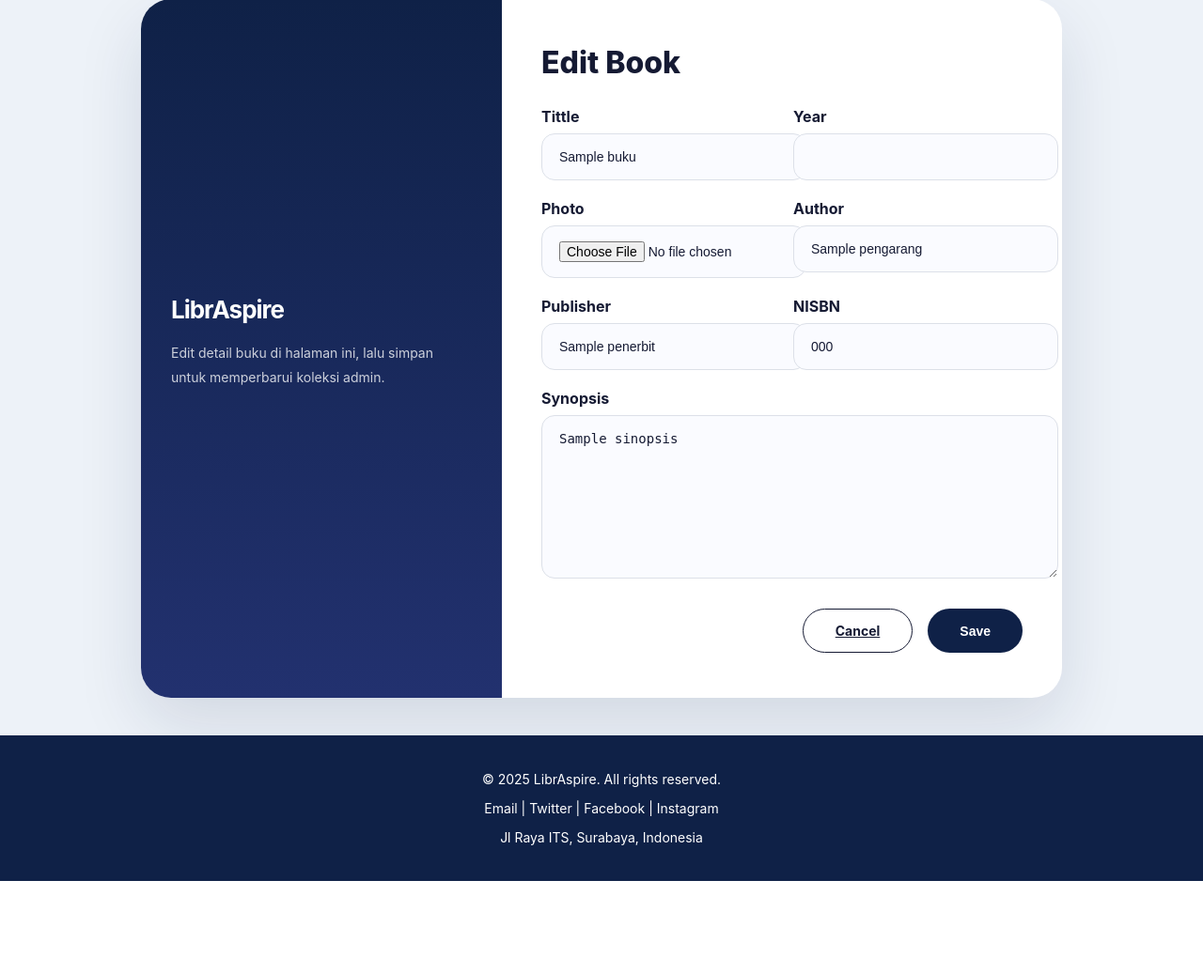
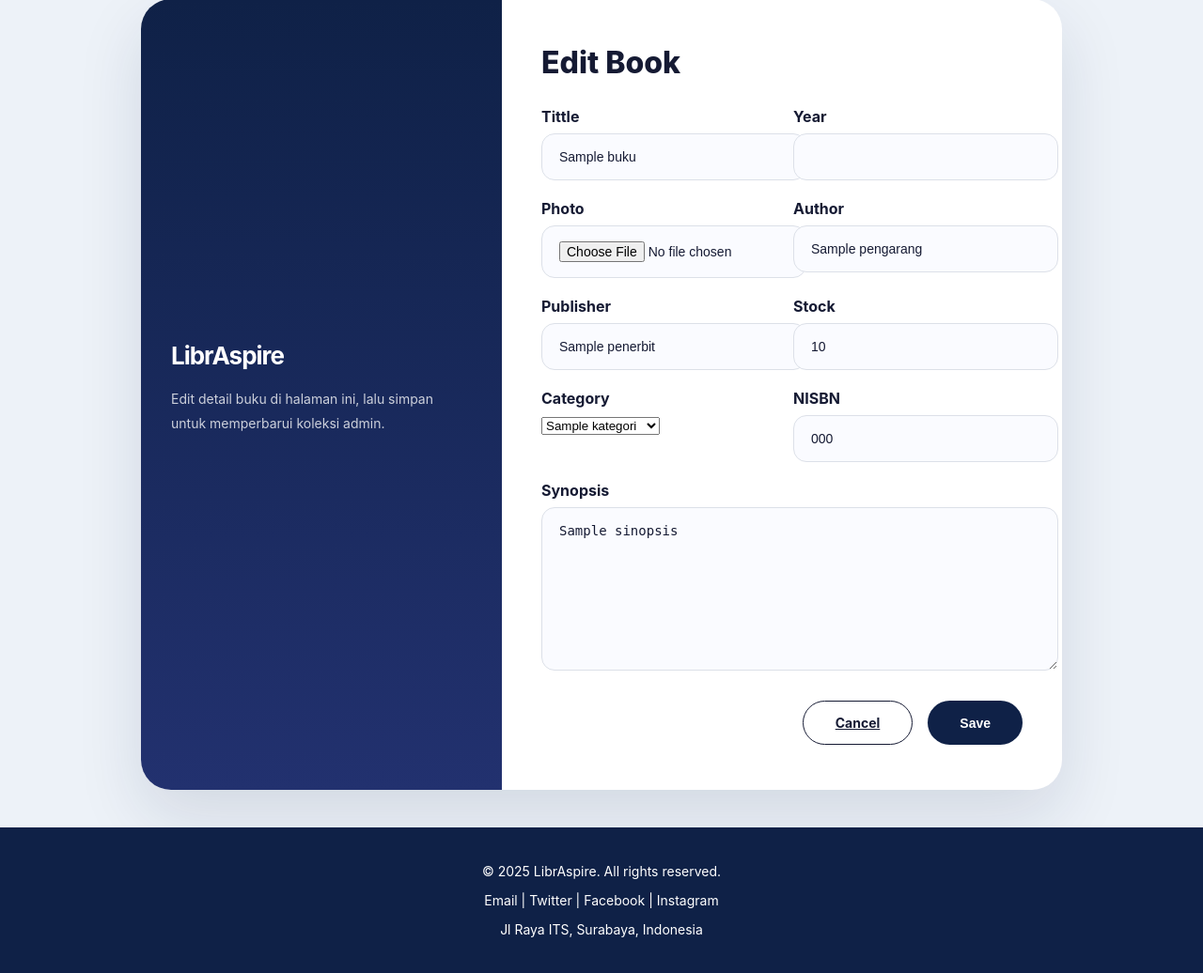
Before and after one commit to ellyciaalvarety/ASpire-2026, a Laravel app: template w3/LibrAspire2/resources/views/admin/buku/edit.blade.php in a window 1280 px wide. Shown: the part 41-1077 px from the top of the page at 94% size. Before the commit the page ends 979 px from the top, so only its background shows below. Run offline with Laravel 12, Linux system fonts and the light colour scheme; the template is opened without the code that fills it: most values are stand-ins (such as "Sample title", 1, 10 or a date in 2020).

Commit message:
menambahkan fitur kategori & buat buku

```diff
--- a/w3/LibrAspire2/app/Models/Buku.php
+++ b/w3/LibrAspire2/app/Models/Buku.php
@@ -13,11 +13,11 @@
     protected $fillable = [
         'judul',
         'isbn',
-        'category_id',
+        'kategori_id',
         'pengarang',
         'penerbit',
         'tahun_terbit',
-        'stok',
+        'stock',
         'sinopsis',
         'cover'
     ];
@@ -29,6 +29,6 @@
     }
     public function kategori()
     {
-        return $this->belongsTo(Kategori::class, 'category_id');
+        return $this->belongsTo(Kategori::class, 'kategori_id');
     }
 }
--- a/w3/LibrAspire2/resources/views/admin/buku/edit.blade.php
+++ b/w3/LibrAspire2/resources/views/admin/buku/edit.blade.php
@@ -165,6 +165,19 @@
                                 <input id="penerbit" type="text" name="penerbit" value="{{ old('penerbit', $buku->penerbit) }}" required>
                             </div>
                             <div>
+                                <label for="stock">Stock</label>
+                                <input id="stock" type="number" name="stock" value="{{ old('stock', $buku->stock) }}" min="0">
+                            </div>
+                            <div>
+                                <label for="kategori_id">Category</label>
+                                <select id="kategori_id" name="kategori_id">
+                                    <option value="">-- Pilih Kategori --</option>
+                                    @foreach($kategori as $k)
+                                        <option value="{{ $k->id }}" {{ old('kategori_id', $buku->kategori_id) == $k->id ? 'selected' : '' }}>{{ $k->name }}</option>
+                                    @endforeach
+                                </select>
+                            </div>
+                            <div>
                                 <label for="isbn">NISBN</label>
                                 <input id="isbn" type="text" name="isbn" value="{{ old('isbn', $buku->isbn) }}" required>
                             </div>
```
Also changed, not shown: w3/LibrAspire2/app/Http/Controllers/BukuController.php (+8 -6 lines), w3/LibrAspire2/resources/views/admin/buku/create.blade.php (+8 -3 lines), w3/LibrAspire2/database/database.sqlite, 1 other file.
